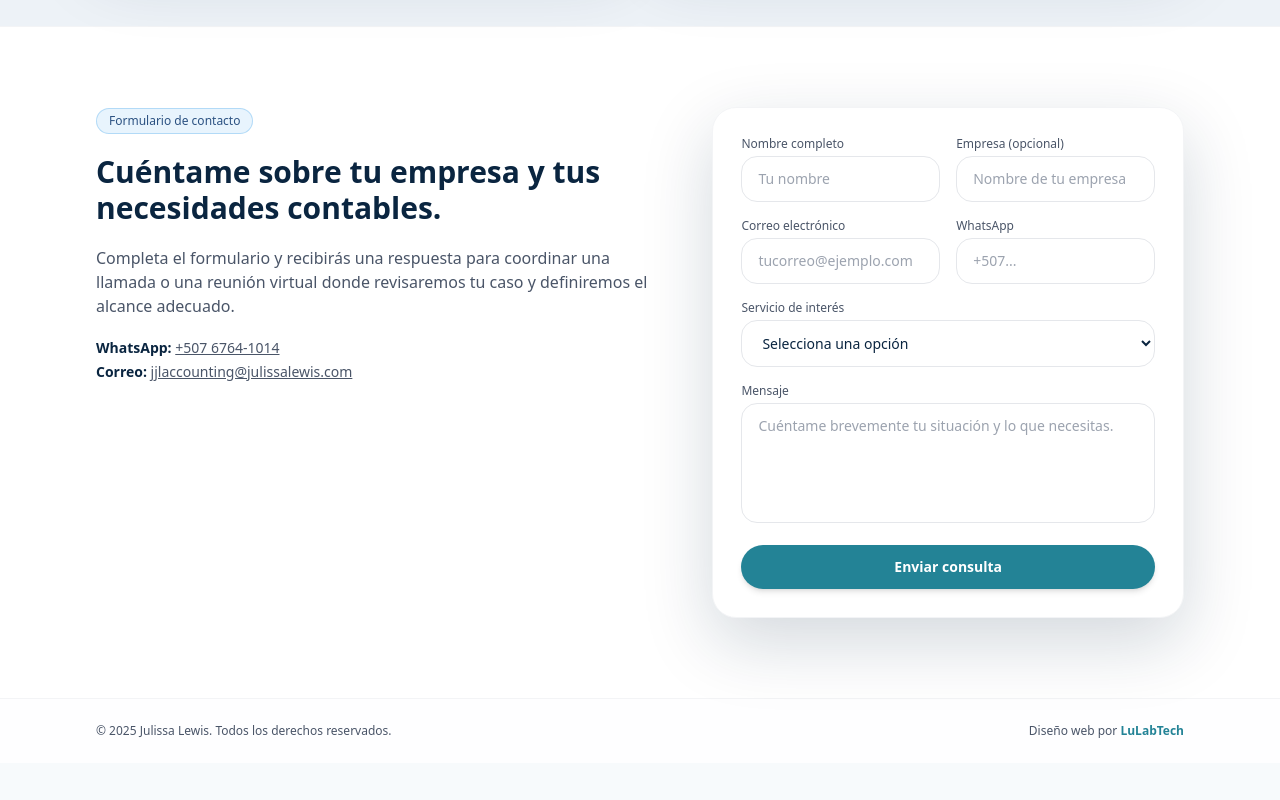
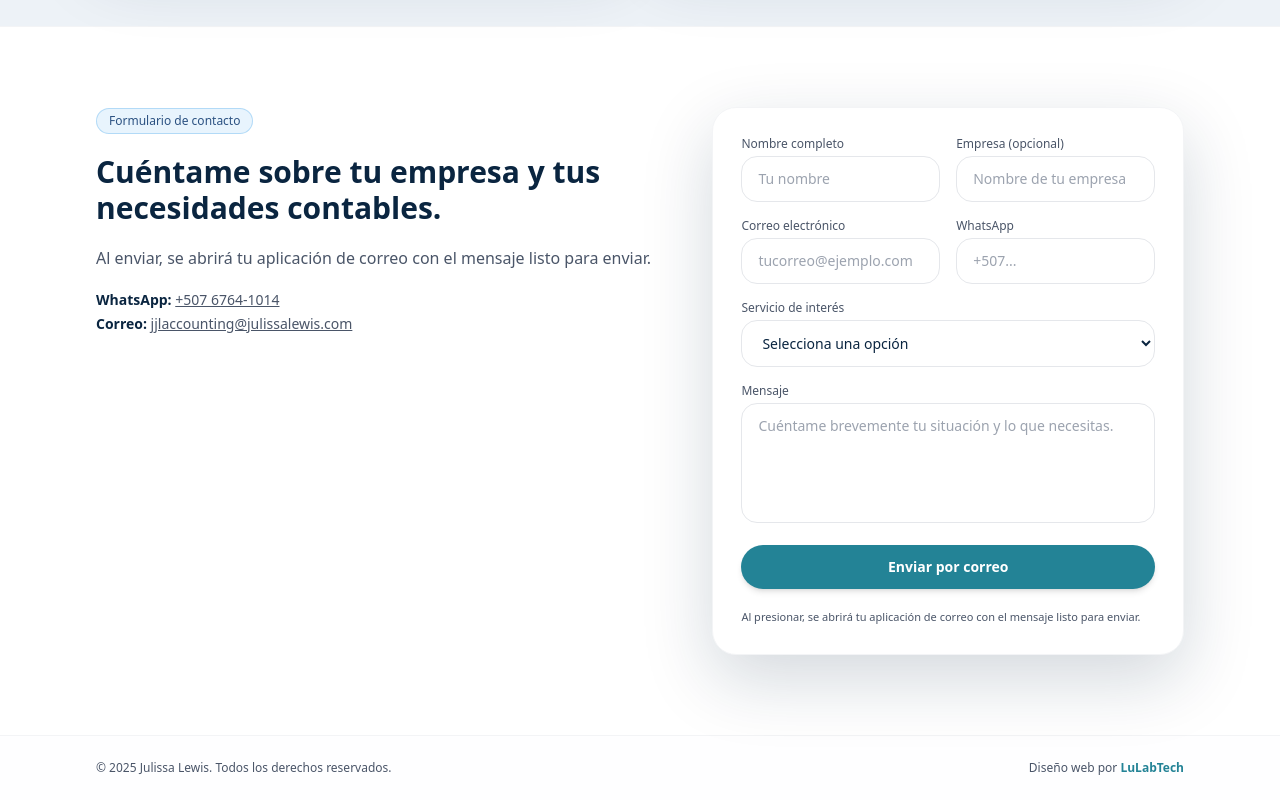
Before and after one commit to lulabtechnology/Julissa-Lewis-, a Next.js app: page / in a window 1280 px wide. Shown: the part 2977-3777 px from the top of the page. Before the commit the page ends 3740 px from the top, so only its background shows below. Built offline with nearby package versions, Linux system fonts and the light colour scheme.

Commit message:
Update ContactSection.tsx

```diff
--- a/components/ContactSection.tsx
+++ b/components/ContactSection.tsx
@@ -1,6 +1,6 @@
 "use client";
 
-import { FormEvent, useState } from "react";
+import { FormEvent } from "react";
 
 type Lang = "es" | "en";
 
@@ -8,18 +8,69 @@ interface ContactSectionProps {
   lang: Lang;
 }
 
+const EMAIL_TO = "jjlaccounting@julissalewis.com";
+
 export function ContactSection({ lang }: ContactSectionProps) {
-  const [sending, setSending] = useState(false);
-  const [sent, setSent] = useState(false);
-
   function handleSubmit(e: FormEvent<HTMLFormElement>) {
     e.preventDefault();
-    setSending(true);
 
-    setTimeout(() => {
-      setSending(false);
-      setSent(true);
-    }, 900);
+    const form = e.currentTarget;
+    const data = new FormData(form);
+
+    const nombre = String(data.get("nombre") ?? "");
+    const empresa = String(data.get("empresa") ?? "");
+    const email = String(data.get("email") ?? "");
+    const whatsapp = String(data.get("whatsapp") ?? "");
+    const servicio = String(data.get("servicio") ?? "");
+    const mensaje = String(data.get("mensaje") ?? "");
+
+    const subject =
+      lang === "es"
+        ? "Nueva consulta desde julissalewis.com"
+        : "New inquiry from julissalewis.com";
+
+    const body =
+      lang === "es"
+        ? `Hola Julissa,
+
+Recibiste una nueva consulta desde el sitio web.
+
+Nombre: ${nombre}
+Empresa: ${empresa}
+Correo: ${email}
+WhatsApp: ${whatsapp}
+Servicio de interés: ${servicio}
+
+Mensaje:
+${mensaje}
+
+--
+Enviado desde julissalewis.com`
+        : `Hi Julissa,
+
+You received a new inquiry from the website.
+
+Name: ${nombre}
+Company: ${empresa}
+Email: ${email}
+WhatsApp: ${whatsapp}
+Service of interest: ${servicio}
+
+Message:
+${mensaje}
+
+--
+Sent from julissalewis.com`;
+
+    const mailto = `mailto:${EMAIL_TO}?subject=${encodeURIComponent(
+      subject
+    )}&body=${encodeURIComponent(body)}`;
+
+    // Abre la app de correo (móvil y desktop)
+    window.location.href = mailto;
+
+    // Opcional: limpiar campos después de abrir el correo
+    form.reset();
   }
 
   return (
@@ -36,8 +87,8 @@ export function ContactSection({ lang }: ContactSectionProps) {
           </h2>
           <p className="text-sm sm:text-base text-brandGray max-w-xl">
             {lang === "es"
-              ? "Completa el formulario y recibirás una respuesta para coordinar una llamada o una reunión virtual donde revisaremos tu caso y definiremos el alcance adecuado."
-              : "Fill out the form and you will receive a response to schedule a call or virtual meeting where we will review your case and define the right scope."}
+              ? "Al enviar, se abrirá tu aplicación de correo con el mensaje listo para enviar."
+              : "When you submit, your email app will open with the message ready to send."}
           </p>
 
           <div className="text-sm text-brandGray space-y-1">
@@ -55,11 +106,8 @@ export function ContactSection({ lang }: ContactSectionProps) {
               <span className="font-semibold text-brandNavy">
                 {lang === "es" ? "Correo:" : "Email:"}
               </span>{" "}
-              <a
-                href="jjlaccounting@julissalewis.com"
-                className="underline"
-              >
-                jjlaccounting@julissalewis.com
+              <a href={`mailto:${EMAIL_TO}`} className="underline">
+                {EMAIL_TO}
               </a>
             </p>
           </div>
@@ -75,9 +123,7 @@ export function ContactSection({ lang }: ContactSectionProps) {
                 <input
                   className="input-field"
                   name="nombre"
-                  placeholder={
-                    lang === "es" ? "Tu nombre" : "Your full name"
-                  }
+                  placeholder={lang === "es" ? "Tu nombre" : "Your full name"}
                   required
                 />
               </div>
@@ -88,9 +134,7 @@ export function ContactSection({ lang }: ContactSectionProps) {
                 <input
                   className="input-field"
                   name="empresa"
-                  placeholder={
-                    lang === "es" ? "Nombre de tu empresa" : "Company name"
-                  }
+                  placeholder={lang === "es" ? "Nombre de tu empresa" : "Company name"}
                 />
               </div>
             </div>
@@ -98,19 +142,13 @@ export function ContactSection({ lang }: ContactSectionProps) {
             <div className="grid gap-4 sm:grid-cols-2">
               <div>
                 <label className="block text-xs font-medium text-brandGray mb-1">
-                  {lang === "es"
-                    ? "Correo electrónico"
-                    : "Email address"}
+                  {lang === "es" ? "Correo electrónico" : "Email address"}
                 </label>
                 <input
                   type="email"
                   className="input-field"
                   name="email"
-                  placeholder={
-                    lang === "es"
-                      ? "tucorreo@ejemplo.com"
-                      : "youremail@example.com"
-                  }
+                  placeholder={lang === "es" ? "tucorreo@ejemplo.com" : "youremail@example.com"}
                   required
                 />
               </div>
@@ -130,16 +168,9 @@ export function ContactSection({ lang }: ContactSectionProps) {
               <label className="block text-xs font-medium text-brandGray mb-1">
                 {lang === "es" ? "Servicio de interés" : "Service of interest"}
               </label>
-              <select
-                className="input-field"
-                name="servicio"
-                defaultValue=""
-                required
-              >
+              <select className="input-field" name="servicio" defaultValue="" required>
                 <option value="" disabled>
-                  {lang === "es"
-                    ? "Selecciona una opción"
-                    : "Select an option"}
+                  {lang === "es" ? "Selecciona una opción" : "Select an option"}
                 </option>
                 <option>
                   {lang === "es"
@@ -152,9 +183,7 @@ export function ContactSection({ lang }: ContactSectionProps) {
                     : "Cloud-based accounting outsourcing"}
                 </option>
                 <option>
-                  {lang === "es"
-                    ? "Facturación electrónica"
-                    : "Electronic invoicing"}
+                  {lang === "es" ? "Facturación electrónica" : "Electronic invoicing"}
                 </option>
                 <option>
                   {lang === "es"
@@ -172,9 +201,7 @@ export function ContactSection({ lang }: ContactSectionProps) {
                     : "Consulting / procedures (RUC, business license)"}
                 </option>
                 <option>
-                  {lang === "es"
-                    ? "Otro (especificar en el mensaje)"
-                    : "Other (specify in the message)"}
+                  {lang === "es" ? "Otro (especificar en el mensaje)" : "Other (specify in the message)"}
                 </option>
               </select>
             </div>
@@ -195,31 +222,15 @@ export function ContactSection({ lang }: ContactSectionProps) {
               />
             </div>
 
-            <button
-              type="submit"
-              className="btn-primary w-full"
-              disabled={sending}
-            >
-              {sending
-                ? lang === "es"
-                  ? "Enviando..."
-                  : "Sending..."
-                : sent
-                ? lang === "es"
-                  ? "Mensaje enviado ✓"
-                  : "Message sent ✓"
-                : lang === "es"
-                ? "Enviar consulta"
-                : "Send inquiry"}
+            <button type="submit" className="btn-primary w-full">
+              {lang === "es" ? "Enviar por correo" : "Send via email"}
             </button>
 
-            {sent && (
-              <p className="text-[11px] text-green-600 pt-1">
-                {lang === "es"
-                  ? "Gracias por tu mensaje. Este formulario aún no está conectado a un correo, pero puedes copiar el texto y enviarlo directamente a WhatsApp o correo mientras se configura la integración."
-                  : "Thank you for your message. This form is not yet connected to an email inbox, but you can copy the text and send it directly via WhatsApp or email while the integration is configured."}
-              </p>
-            )}
+            <p className="text-[11px] text-brandGray pt-1">
+              {lang === "es"
+                ? "Al presionar, se abrirá tu aplicación de correo con el mensaje listo para enviar."
+                : "When you press, your email app will open with the message ready to send."}
+            </p>
           </form>
         </div>
       </div>
```
